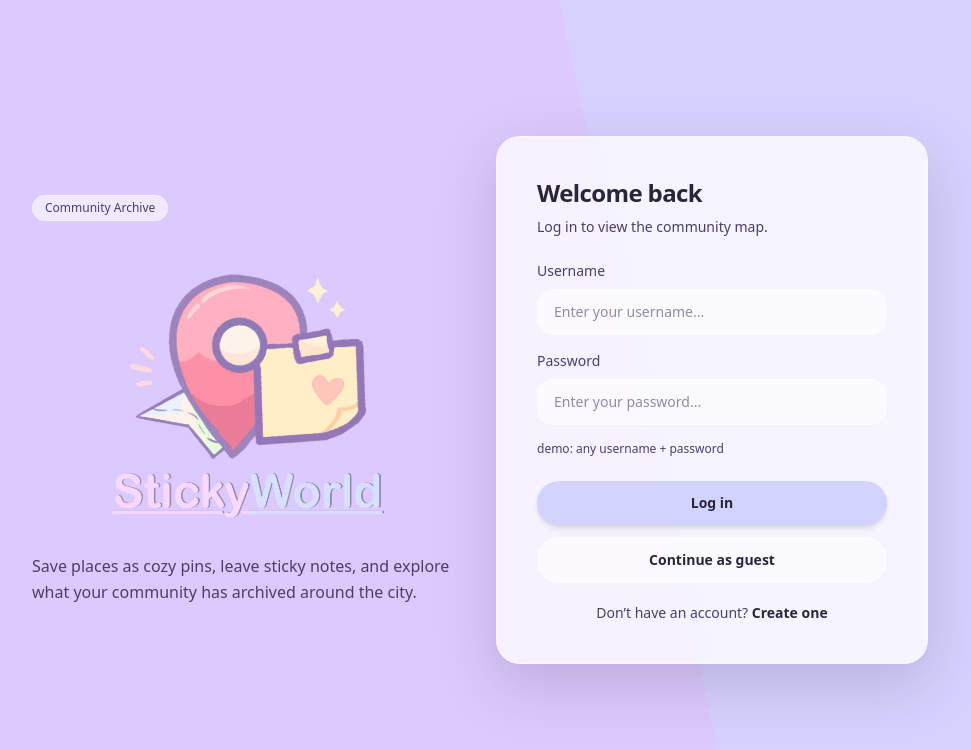
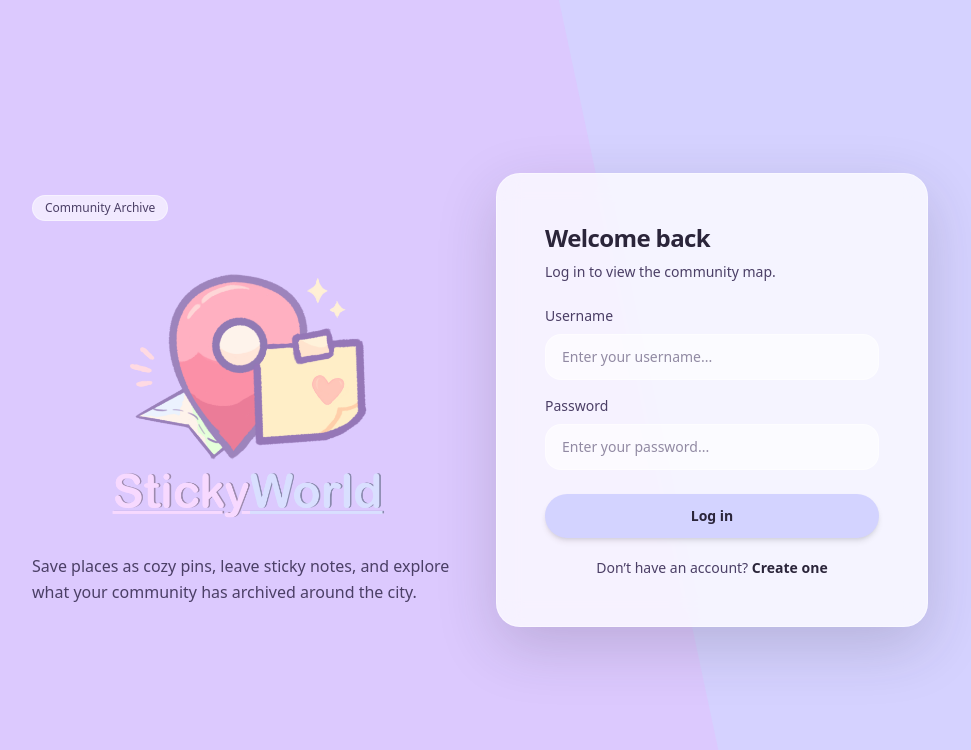
Before and after one commit to anshi2500/StickyNoteApp, a React (Vite) app in the folder Frontend/: page /login in a window 1280 px wide. Shown: the top 750 px of the page, without its empty margins (160-1131 px from the left). Built offline with nearby package versions, Linux system fonts and the light colour scheme.

Commit message:
removed guest

```diff
--- a/Frontend/src/Login.tsx
+++ b/Frontend/src/Login.tsx
@@ -173,7 +173,7 @@ export default function Login() {
             <form
               onSubmit={onSubmit}
               className="w-full rounded-3xl bg-white/75 backdrop-blur-md shadow-[0_20px_60px_rgba(43,37,58,0.18)] border border-white/40
-             p-5 sm:p-8 lg:p-10"
+             p-5 sm:p-8 lg:p-12"
             >
               {/* Mobile brand header */}
               <div className="lg:hidden flex flex-col items-center justify-center gap-2 mb-3">
@@ -233,12 +233,6 @@ export default function Login() {
                 </div>
               </div>
 
-              <div className="flex items-center justify-between mt-3 sm:mt-4">
-                <span className="text-[11px] sm:text-xs text-[#4B3F66]">
-                  demo: any username + password
-                </span>
-              </div>
-
               <button
                 type="submit"
                 disabled={loginLoading}
@@ -248,18 +242,6 @@ export default function Login() {
              disabled:opacity-60 disabled:cursor-not-allowed"
               >
                 {loginLoading ? "Logging in..." : "Log in"}
-              </button>
-
-              <button
-                type="button"
-                onClick={() => {
-                  localStorage.setItem("authed", "true");
-                  navigate("/map", { replace: true });
-                }}
-                className="mt-2.5 sm:mt-3 w-full rounded-full py-2.5 sm:py-3 text-xs sm:text-sm font-semibold
-               text-[#2B253A] bg-white/60 border border-white/50 hover:bg-white/80 transition"
-              >
-                Continue as guest
               </button>
 
               <p className="text-center mt-3 sm:mt-5 text-xs sm:text-sm text-[#4B3F66]">
```
